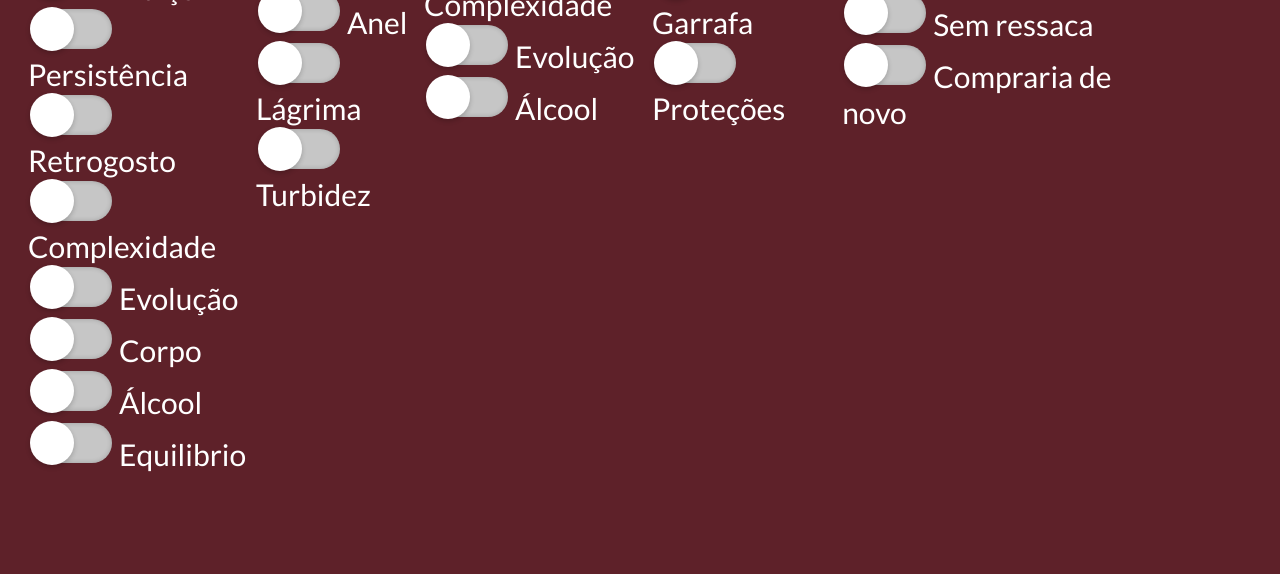
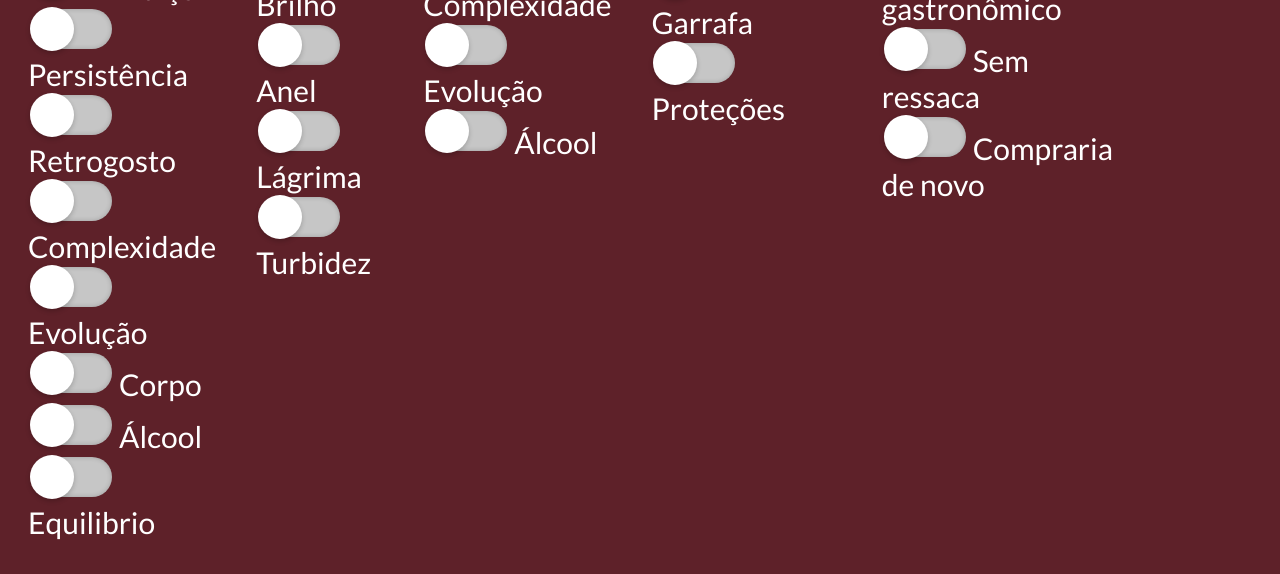
Before and after one commit to codingwithdenis/WineRating, a plain HTML site: page index.html in a window 1280 px wide. Shown: the part 226-800 px from the top of the page. Drawn offline with Linux system fonts and the light colour scheme.

Commit message:
Melhora do espaçamento

```diff
--- a/style.css
+++ b/style.css
@@ -25,11 +25,32 @@ body{
 
 }
 
+.gustativo{
+	margin-right: 40px;
+}
+
+.visual{
+	margin-right: 40px;
+}
+
+.olfativa{
+	margin-right: 40px;
+}
+
+.cosmetico{
+	margin-right: 40px;
+}
+
+.outros{
+	margin-right: 40px;
+}
+
 .rotulo{
 	font-family: "Lato", serif;
 	font-weight: Regular;
 	font-size: 30px;
 	color: white;
+	align-content: center;
 }
 
 input[type="checkbox"]{
```
Also changed, not shown: index.html (+1 -1 lines).
